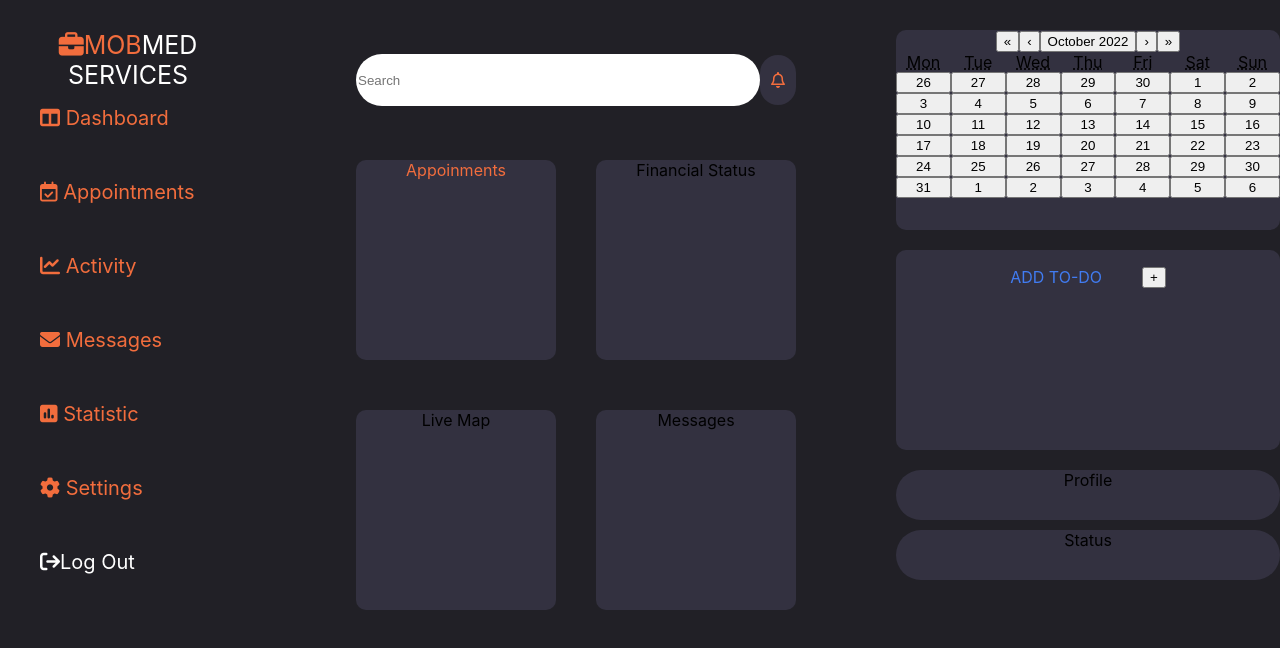
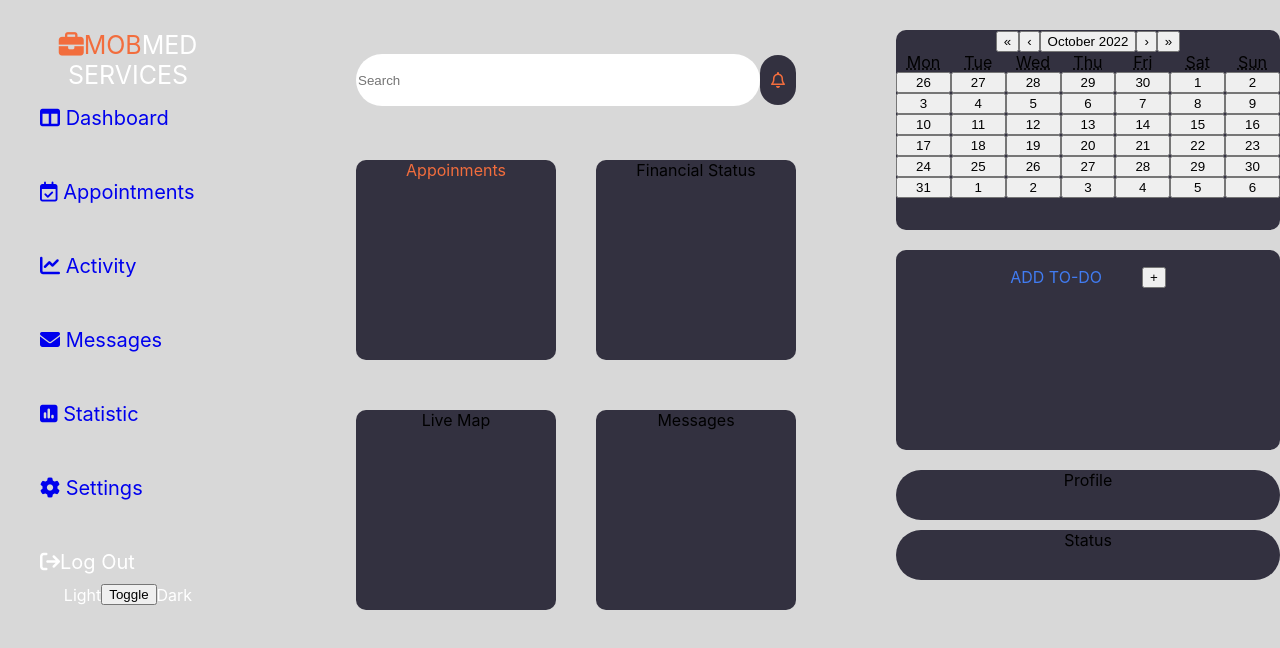
Before and after one commit to BurstMode29/mobmed-user-side, a React (Create React App) app: page / in a window 1280 px wide. Shown: the top 648 px of the page. Built offline with nearby package versions, Linux system fonts and the light colour scheme.

Commit message:
updated app

```diff
--- a/public/index.html
+++ b/public/index.html
@@ -1,15 +1,13 @@
 <!DOCTYPE html>
 <html lang="en">
+
 <head>
   <script src="https://kit.fontawesome.com/8e877c6729.js" crossorigin="anonymous"></script>
   <meta charset="utf-8" />
   <link rel="icon" href="%PUBLIC_URL%/favicon.ico" />
   <meta name="viewport" content="width=device-width, initial-scale=1" />
   <meta name="theme-color" content="#000000" />
-    <meta
-      name="description"
-      content="Web site created using create-react-app"
-    />
+  <meta name="description" content="Web site created using create-react-app" />
   <link rel="apple-touch-icon" href="%PUBLIC_URL%/logo192.png" />
   <!--
       manifest.json provides metadata used when your web app is installed on a
@@ -27,7 +25,8 @@
     -->
   <title>React App</title>
 </head>
-  <body style="background-color: #020540;">
+
+<body id="Background" style="background-color: rgb(216, 216, 216); transition: 1s;">
   <noscript>You need to enable JavaScript to run this app.</noscript>
   <div id="root"></div>
   <!--
@@ -41,4 +40,5 @@
       To create a production bundle, use `npm run build` or `yarn build`.
     -->
 </body>
+
 </html>
--- a/src/App.css
+++ b/src/App.css
@@ -1,5 +1,6 @@
 .App {
   text-align: center;
+  background-color: aliceblue;
 }
 
 /*  */
@@ -248,3 +249,11 @@
   margin-left: 40px;
   text-align: left;
 }
+
+.ToggleMode {
+  display:flex;
+  justify-content: center;
+  align-items: center;
+  position: relative;
+  top: 10px;
+}
--- a/src/components/Dash.css
+++ b/src/components/Dash.css
@@ -11,7 +11,6 @@
   width: 20%;
   text-align: left;
   color: white;
-  background-color: #212026;
 }
 
 @media only screen and (max-width:800px) {
@@ -26,7 +25,6 @@
   display: flex;
   justify-content: center;
   align-items: center;
-  background-color: #212026;
 }
 
 @media only screen and (max-width:800px) {
@@ -39,7 +37,6 @@
 .rightPanel {
   height: 100%;
   width: 30%;
-  background-color: #212026;
 }
 
 @media only screen and (max-width:800px) {
--- a/src/components/Dash.js
+++ b/src/components/Dash.js
@@ -10,6 +10,17 @@ import { Link } from 'react-router-dom';
 
 const Dash = () => {
   const [value, onChange] = useState(new Date());
+
+  function myFunction() {
+    const x = document.getElementById("Background");
+    if(x.style.backgroundColor === "rgb(216, 216, 216)") {
+      x.style.backgroundColor = "#212026"
+    } else {
+      x.style.backgroundColor = "rgb(216, 216, 216)"
+    }
+
+  }
+
   return (
     <div className='Dash'>
       <div className='panelContainer'>
@@ -18,15 +29,16 @@ const Dash = () => {
             <div className='Logo'><span><i class="fa-solid fa-briefcase"></i>MOB</span>MED SERVICES</div>
             <div className='leftPanelContent'>
               <ul>
-                <Link className='link' to='/'><li><i class="fa-solid fa-table-columns"></i> Dashboard</li></Link>
-                <Link className='link' to='/appointments'><li><i class="fa-regular fa-calendar-check"></i> Appointments</li></Link>
-                <Link className='link' to='/activity'><li><i class="fa-solid fa-chart-line"></i> Activity</li></Link>
-                <Link className='link' to='/messages'><li><i class="fa-solid fa-envelope"></i> Messages</li></Link>
-                <Link className='link' to='/statistics'><li><i class="fa-solid fa-square-poll-vertical"></i> Statistic</li></Link>
-                <Link className='link' to='/settings'><li><i class="fa-solid fa-gear"></i> Settings</li></Link>
+                <li> <Link className='link' to='/'><i class="fa-solid fa-table-columns"></i> Dashboard</Link></li>
+                <li> <Link className='link' to='/appointments'><i class="fa-regular fa-calendar-check"></i> Appointments</Link></li>
+                <li><Link className='link' to='/activity'><i class="fa-solid fa-chart-line"></i> Activity</Link></li>
+                <li> <Link className='link' to='/messages'><i class="fa-solid fa-envelope"></i> Messages</Link></li>
+                <li><Link className='link' to='/statistics'><i class="fa-solid fa-square-poll-vertical"></i> Statistic</Link></li>
+                <li><Link className='link' to='/settings'><i class="fa-solid fa-gear"></i> Settings</Link></li>
               </ul>
             </div>
             <div className='logOut'><i class="fa-solid fa-arrow-right-from-bracket"></i>Log Out</div>
+            <div id='TM' className='ToggleMode'>Light<button onClick={myFunction}>Toggle</button>Dark</div>
           </div>
         </div>
 
--- a/src/pages/Appointments.js
+++ b/src/pages/Appointments.js
@@ -1,14 +1,16 @@
 import React from 'react';
 import List from '../components/List';
 import '../components/components.css';
+import { MenuButton } from '../components/Mobile';
 
 function Appointments() {
   return (
     <div className='Appointments'>
-           <div className="Top">
-                <div><input type='text' placeholder="Search" /></div>
-                <div className="Profile1"></div>
-            </div>
+      <div className="Top">
+        <div><input type='text' placeholder="Search" /></div>
+        <div className="Profile1"></div>
+        <MenuButton />
+      </div>
       <List />
     </div>
   )
```
Lines whose indentation alone changed are shown as unchanged.
